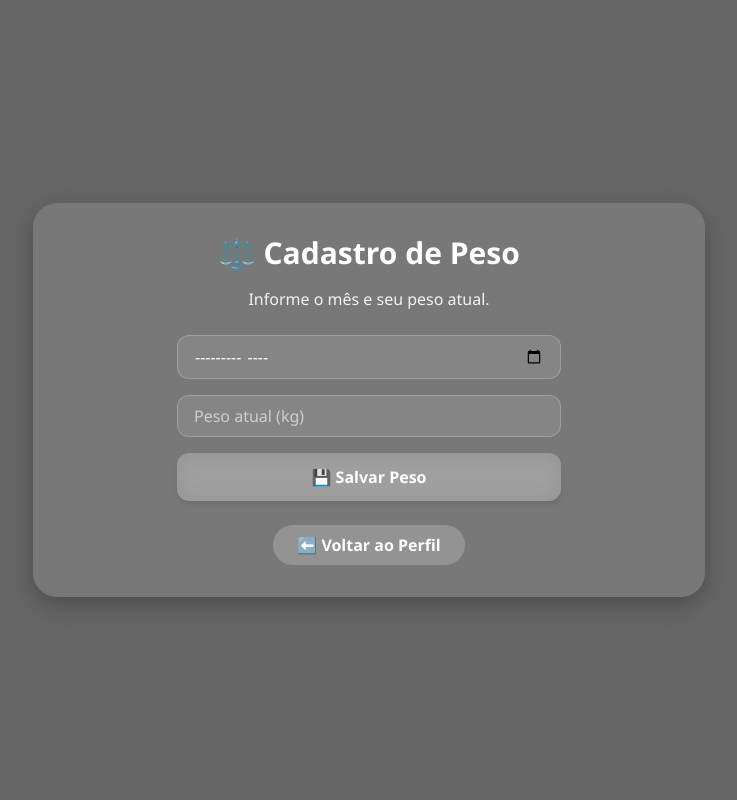
After one commit to gabrielfranca10/projeto-nutri-choice, a Django app: page /registrar-peso/ in a window 1280 px wide. The commit adds this page. Shown: the whole page, without its empty margins (271-1008 px from the left). Run offline with Django 5.2, Linux system fonts and the light colour scheme; a user stored in the database is signed in; some libraries are stand-ins or nearby versions.

Commit message:
ajustanto

```diff
--- /dev/null
+++ b/meu_app/forms.py
@@ -0,0 +1,29 @@
+from django import forms
+from .models import RegistroPeso
+
+class RegistroPesoForm(forms.ModelForm):
+    class Meta:
+        model = RegistroPeso
+        fields = ['peso_atual', 'meta_peso', 'observacoes']
+        widgets = {
+            'peso_atual': forms.NumberInput(attrs={
+                'class': 'form-control',
+                'step': '0.1',
+                'placeholder': 'Digite seu peso atual'
+            }),
+            'meta_peso': forms.NumberInput(attrs={
+                'class': 'form-control',
+                'step': '0.1',
+                'placeholder': 'Digite sua meta de peso'
+            }),
+            'observacoes': forms.Textarea(attrs={
+                'class': 'form-control',
+                'rows': 3,
+                'placeholder': 'Observações (opcional)'
+            }),
+        }
+        labels = {
+            'peso_atual': 'Peso Atual (kg)',
+            'meta_peso': 'Meta de Peso (kg)',
+            'observacoes': 'Observações'
+        }
--- a/meu_app/models.py
+++ b/meu_app/models.py
@@ -110,3 +110,18 @@ class Perfil(models.Model):
     class Meta:
         verbose_name = "Perfil"
         verbose_name_plural = "Perfis"
+
+class RegistroPeso(models.Model):
+    usuario = models.ForeignKey(User, on_delete=models.CASCADE)
+    data = models.DateField(auto_now_add=True)
+    peso_atual = models.DecimalField(max_digits=5, decimal_places=2, verbose_name="Peso Atual (kg)")
+    meta_peso = models.DecimalField(max_digits=5, decimal_places=2, verbose_name="Meta de Peso (kg)")
+    observacoes = models.TextField(blank=True, null=True)
+
+    class Meta:
+        verbose_name = "Registro_de_Peso"
+        verbose_name_plural = "Registro_de_Peso"
+        ordering = ['-data']
+
+    def __str__(self):
+        return f"{self.usuario.username} - {self.data}: {self.peso_atual}kg (Meta: {self.meta_peso}kg)"
--- /dev/null
+++ b/meu_app/templates/registrar_peso.html
@@ -0,0 +1,123 @@
+<!DOCTYPE html>
+<html lang="pt-br">
+<head>
+  <meta charset="UTF-8" />
+  <meta name="viewport" content="width=device-width, initial-scale=1.0"/>
+  <title>Cadastro de Peso - NutriChoice</title>
+  <script src="https://cdn.tailwindcss.com"></script>
+  <style>
+    body {
+      background-image: url(''); /* Coloque a URL da imagem de fundo aqui */
+      background-size: cover;
+      background-position: center;
+      background-attachment: fixed;
+      color: white;
+      font-family: 'Segoe UI', sans-serif;
+    }
+
+    .overlay {
+      position: fixed;
+      top: 0; left: 0;
+      width: 100%; height: 100%;
+      background: rgba(0, 0, 0, 0.6);
+      z-index: -1;
+    }
+
+    .glass {
+      background: rgba(255, 255, 255, 0.12);
+      backdrop-filter: blur(18px);
+      -webkit-backdrop-filter: blur(18px);
+      border-radius: 1.5rem;
+      box-shadow: 0 8px 24px rgba(0, 0, 0, 0.25);
+      padding: 2rem;
+      transition: transform 0.3s ease;
+    }
+
+    .glass:hover {
+      transform: translateY(-4px);
+    }
+
+    @keyframes aparecer {
+      0% { opacity: 0; transform: scale(0.8); }
+      100% { opacity: 1; transform: scale(1); }
+    }
+
+    .mensagem-sucesso {
+      animation: aparecer 0.6s ease forwards;
+    }
+  </style>
+</head>
+<body class="min-h-screen overflow-x-hidden">
+
+  <div class="overlay"></div>
+
+  <div class="flex min-h-screen flex-col items-center justify-center px-4">
+    <div class="glass w-full max-w-2xl text-center">
+      <h1 class="text-3xl font-bold mb-4">⚖️ Cadastro de Peso</h1>
+      <p class="mb-6 text-white text-opacity-90">Informe o mês e seu peso atual.</p>
+
+      <form id="form-peso" class="flex flex-col gap-4 items-center">
+        <input
+          type="month"
+          id="mes-peso"
+          required
+          class="w-full max-w-sm bg-white bg-opacity-10 border border-white border-opacity-20 rounded-xl px-4 py-2 text-white placeholder-white placeholder-opacity-60 focus:outline-none focus:ring-2 focus:ring-blue-400"
+        />
+
+        <input
+          type="number"
+          id="peso-atual"
+          placeholder="Peso atual (kg)"
+          step="0.1"
+          required
+          class="w-full max-w-sm bg-white bg-opacity-10 border border-white border-opacity-20 rounded-xl px-4 py-2 text-white placeholder-white placeholder-opacity-60 focus:outline-none focus:ring-2 focus:ring-blue-400"
+        />
+
+        <button
+        type="submit"
+        class="w-full max-w-sm bg-white bg-opacity-20 hover:bg-opacity-30 text-white font-semibold px-6 py-3 rounded-xl transition duration-300 backdrop-blur-md shadow-md"
+>
+        💾 Salvar Peso
+    </button>
+
+      </form>
+
+      <div id="peso-salvo" class="mt-4 text-white text-opacity-80 mensagem-sucesso"></div>
+
+      <!-- Botão de voltar para o perfil -->
+      <div class="mt-6">
+        <a href="{% url 'perfil_nutricional' %}" class="inline-block bg-white bg-opacity-20 hover:bg-opacity-30 text-white font-semibold px-6 py-2 rounded-full transition duration-300">
+          ⬅️ Voltar ao Perfil
+        </a>
+      </div>
+    </div>
+  </div>
+
+  <script>
+    document.getElementById("form-peso").addEventListener("submit", function (e) {
+      e.preventDefault();
+
+      const mes = document.getElementById("mes-peso").value;
+      const peso = document.getElementById("peso-atual").value;
+
+      if (mes && peso) {
+        localStorage.setItem("mesCadastroPeso", mes);
+        localStorage.setItem("pesoAtual", peso);
+
+        document.getElementById("peso-salvo").innerText =
+          `✅ Peso de ${peso}kg salvo para o mês de ${mes}`;
+      }
+    });
+
+    window.addEventListener("load", function () {
+      const mes = localStorage.getItem("mesCadastroPeso");
+      const peso = localStorage.getItem("pesoAtual");
+
+      if (mes && peso) {
+        document.getElementById("peso-salvo").innerText =
+          `📅 Mês: ${mes} | ⚖️ Peso: ${peso}kg`;
+      }
+    });
+  </script>
+</body>
+</html>
--- a/meu_app/urls.py
+++ b/meu_app/urls.py
@@ -1,7 +1,7 @@
 from django.urls import path
 from . import views
-from .views import substituicoes_view
 
+app_name = 'meu_app'
 
 urlpatterns = [
     path('login/', views.login_view, name='login'),
@@ -16,5 +16,5 @@ urlpatterns = [
     path('cardapio/', views.cardapio_view, name='cardapio'),
     path('dicas-nutricionais/', views.dicas_nutricionais, name='dicas_nutricionais'),
     path('dados/', views.dadoscadastrais, name='dados'),
-
+    path('registrar-peso/', views.registrar_peso, name='registrar-peso'),
 ]
--- a/meu_app/views.py
+++ b/meu_app/views.py
@@ -6,7 +6,8 @@ from django.contrib import messages
 from .models import Alimento, Substituicao, Questionario
 from django.http import HttpResponse
 from .models import Perfil, Questionario
-
+from .forms import RegistroPesoForm
+from .models import RegistroPeso
 def debug_host(request):
     return HttpResponse(f"Host recebido: {request.get_host()}")
 
@@ -353,3 +354,23 @@ def dadoscadastrais(request):
         return redirect('perfil_nutricional')
 
     return render(request, 'meu_app/dados_cadastrais.html', {'questionario': questionario})
+
+@login_required
+def registrar_peso(request):
+    if request.method == 'POST':
+        form = RegistroPesoForm(request.POST)
+        if form.is_valid():
+            registro = form.save(commit=False)
+            registro.usuario = request.user
+            registro.save()
+            messages.success(request, 'Peso registrado com sucesso!')
+            return redirect('meu_app:registrar_peso')  # Corrigido aqui também
+    else:
+        form = RegistroPesoForm()
+
+    registros = RegistroPeso.objects.filter(usuario=request.user).order_by('-data')[:5]
+
+    return render(request, 'registrar_peso.html', {
+        'form': form,
+        'registros': registros,
+    })
--- a/meu_projeto/urls.py
+++ b/meu_projeto/urls.py
@@ -1,6 +1,11 @@
 from django.contrib import admin
-from django.urls import path
+from django.urls import path, include
 from meu_app import views
+
+urlpatterns = [
+    path('admin/', admin.site.urls),
+    path('', include(('meu_app.urls', 'meu_app'), namespace='meu_app')),
+]
 
 urlpatterns = [
     path('admin/', admin.site.urls),
@@ -17,4 +22,6 @@ urlpatterns = [
     path('cardapio/', views.cardapio_view, name='cardapio'),
     path('dicas-nutricionais/', views.dicas_nutricionais, name='dicas_nutricionais'),
     path('dados/', views.dadoscadastrais, name='dados'),
+    path('admin/', admin.site.urls),
+    path('', include(('meu_app.urls', 'meu_app'), namespace='meu_app')),
 ]
```
Also changed, not shown: meu_app/templates/meu_app/perfil.html (+10 -0 lines), db.sqlite3, meu_app/migrations/0031_registropeso.py (added), meu_app/migrations/0032_alter_registropeso_options.py (added), meu_projeto/settings.py (line endings or trailing spaces).
